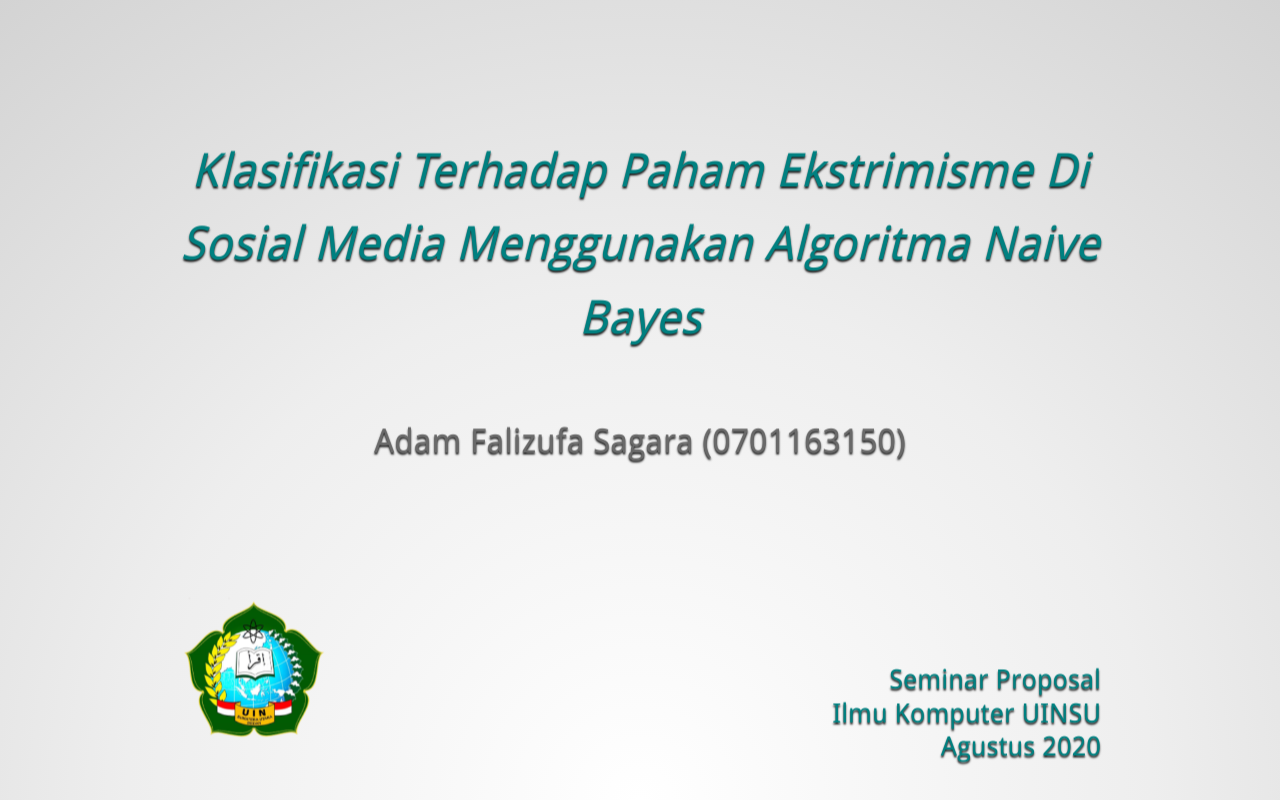
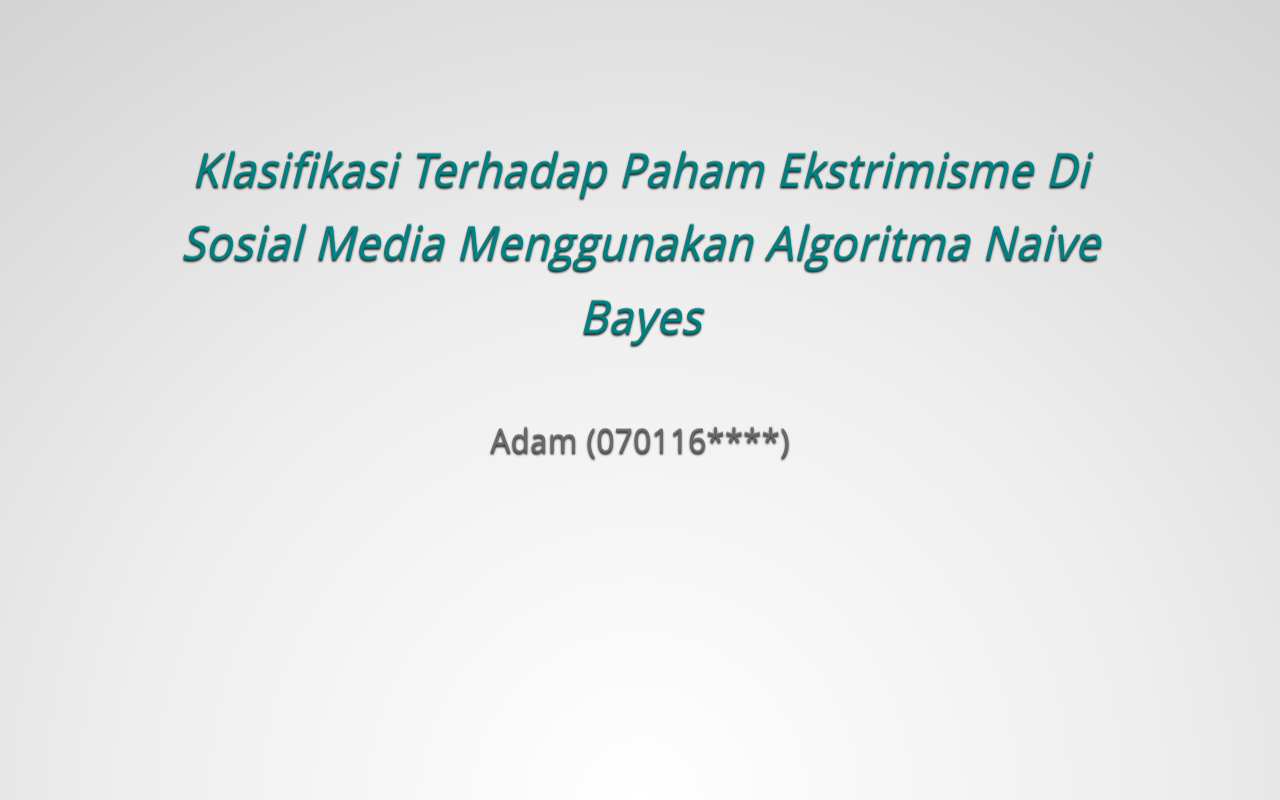
Before and after one commit to adamzvx/proposal-naivebayes, a website: page index.html in a window 1280 px wide. Shown: the top 800 px of the page. Drawn offline with Linux system fonts and the light colour scheme.

Commit message:
edit line

```diff
--- a/index.html
+++ b/index.html
@@ -31,13 +31,13 @@
 				<p><em>Klasifikasi Terhadap Paham Ekstrimisme Di Sosial Media Menggunakan Algoritma Naive Bayes</em></p>
 			</div>
 			<div class="subtitle-sk">
-				<p>Adam Falizufa Sagara (0701163150)</p>
+				<p>Adam  (070116****)</p>
 			</div>
 			<div class="author-sk">
-				<p>Seminar Proposal <br> Ilmu Komputer UINSU<br />Agustus 2020</p>
+				<!-- <p>Seminar Proposal <br> Ilmu Komputer UINSU<br />Agustus 2020</p> -->
 			</div>
 			<div class="event_logo">
-				<img src="img/Logouinsu.png" alt= "logo UINSU" class="event_logo" />
+				<!-- <img src="img/Logouinsu.png" alt= "logo UINSU" class="event_logo" /> -->
 			</div>
 		</div>
 
```
